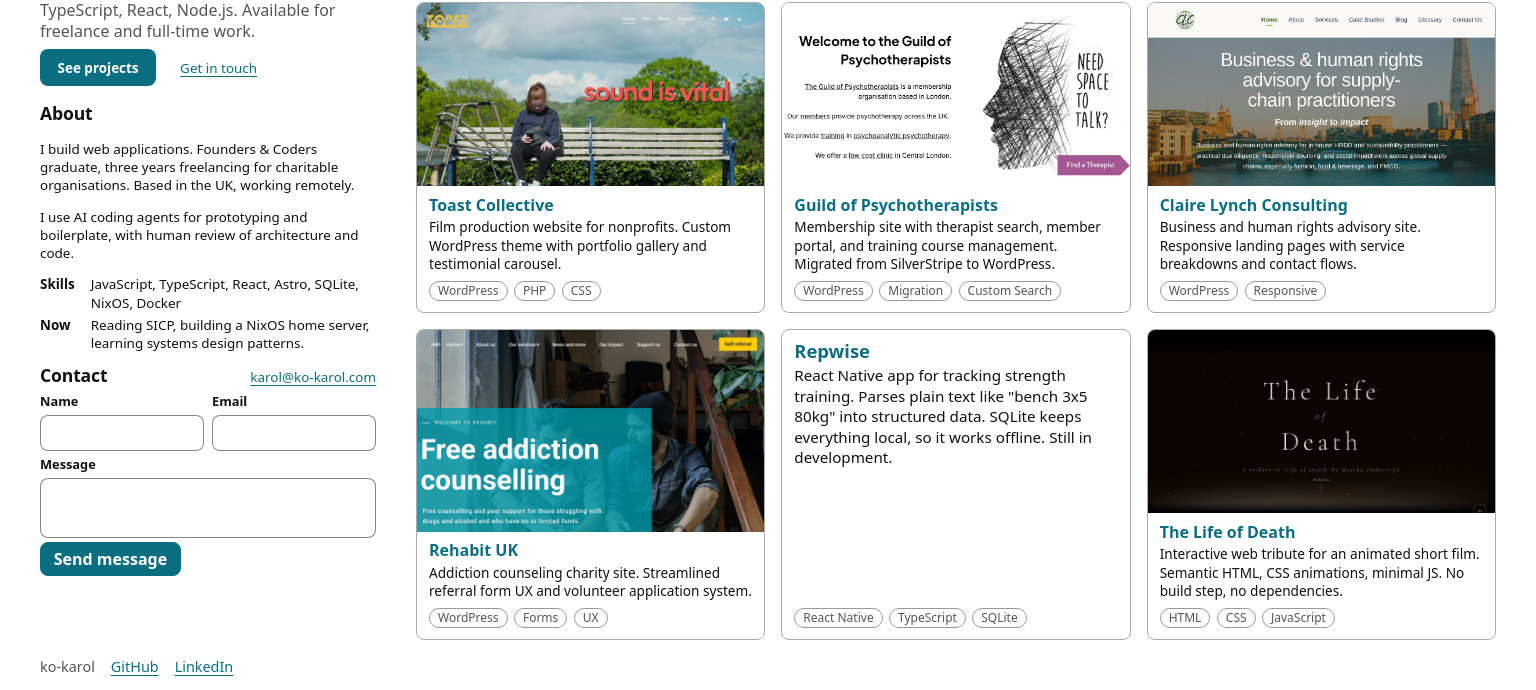
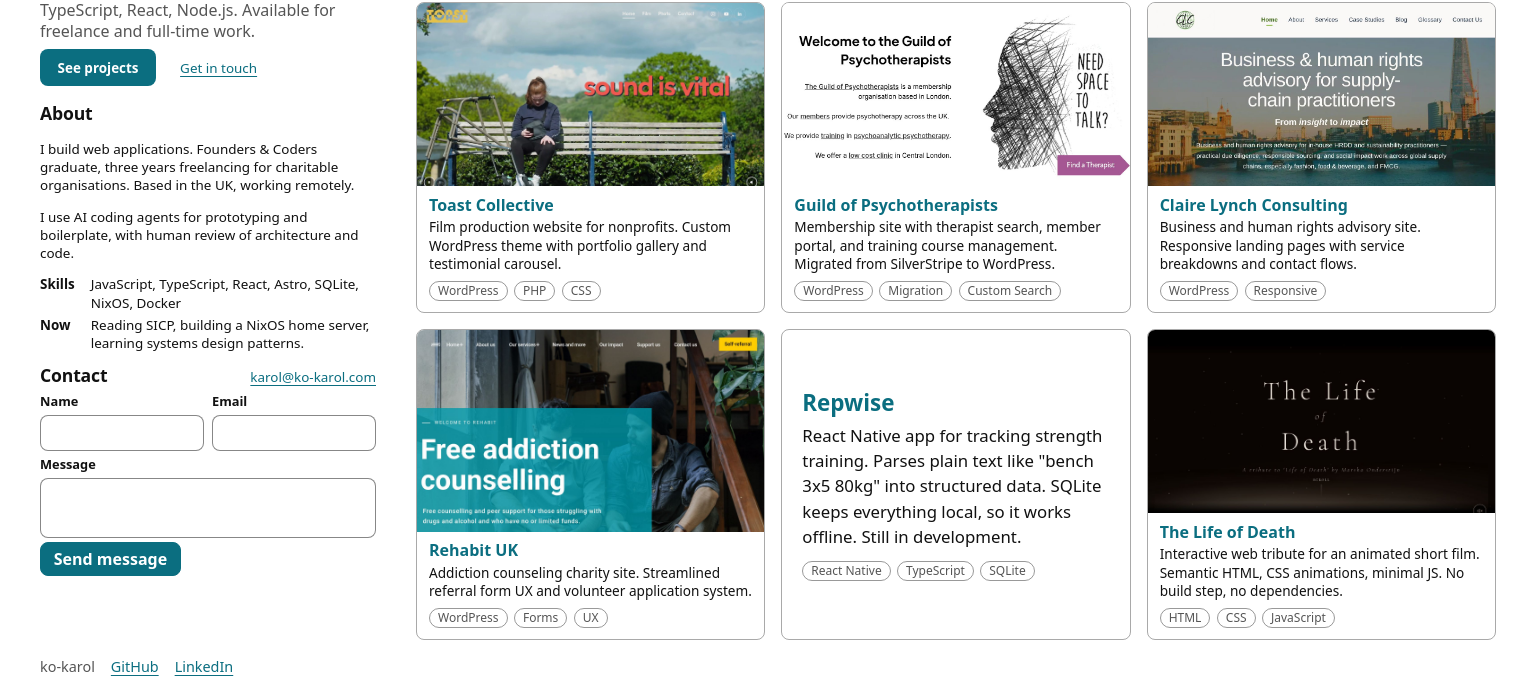
Before and after one commit to ko-karol/portfolio, an Astro site: page / in a window 1536 px wide. Shown: the part 110-800 px from the top of the page. Built offline with nearby package versions, Linux system fonts and the light colour scheme; Astro itself is replaced by a stand-in of ours.

Commit message:
Scale UI on large screens, centre text-only cards, adjust screenshot focus

```diff
--- a/src/components/ProjectList.astro
+++ b/src/components/ProjectList.astro
@@ -84,7 +84,11 @@ const shotFor = (id: string) => shots[`../assets/projects/${id}.jpg`]?.default;
   /* In fit mode a text-only card fills its cell instead of leaving dead space below it. */
   :global(html.fit) article:not(:has(img)) { align-self: stretch; }
   :global(html.fit) article:not(:has(img)) .body { flex: 1; justify-content: center; }
-  :global(html.fit) article:not(:has(img)) .body h3 { font-size: 1.15rem; }
-  :global(html.fit) article:not(:has(img)) .body p { font-size: 0.95rem; }
+  @media (min-width: 90rem) {
+    :global(html.fit) article:not(:has(img)) .body { padding: 1rem 1.25rem; }
+    :global(html.fit) article:not(:has(img)) .body h3 { font-size: 1.4rem; margin-bottom: 0.4rem; }
+    :global(html.fit) article:not(:has(img)) .body p { font-size: 1.05rem; line-height: 1.5; margin-bottom: 0.75rem; }
+    :global(html.fit) article:not(:has(img)) .tags { margin-top: 0; }
+  }
   :global(html.fit) img { flex: 1 1 0; min-height: 5rem; aspect-ratio: auto; height: auto; }
 </style>
--- a/src/data/projects.json
+++ b/src/data/projects.json
@@ -9,7 +9,8 @@
       "WordPress",
       "PHP",
       "CSS"
-    ]
+    ],
+    "focus": "80% 45%"
   },
   {
     "id": "guild-of-psychotherapists",
@@ -21,7 +22,8 @@
       "WordPress",
       "Migration",
       "Custom Search"
-    ]
+    ],
+    "focus": "30% top"
   },
   {
     "id": "claire-lynch-consulting",
--- a/src/styles/global.css
+++ b/src/styles/global.css
@@ -211,3 +211,7 @@ html.fit :is(.work, .split > section) { display: flex; flex-direction: column; m
   header { margin-bottom: 0.5rem; }
   footer { margin-top: 0.4rem; }
 }
+
+/* Large screens: scale everything (all sizes are rem) so the UI doesn't feel tiny. */
+@media (min-width: 100rem) and (min-height: 60rem) { html { font-size: 125%; } }
+@media (min-width: 137.5rem) and (min-height: 80rem) { html { font-size: 166.67%; } }
```
